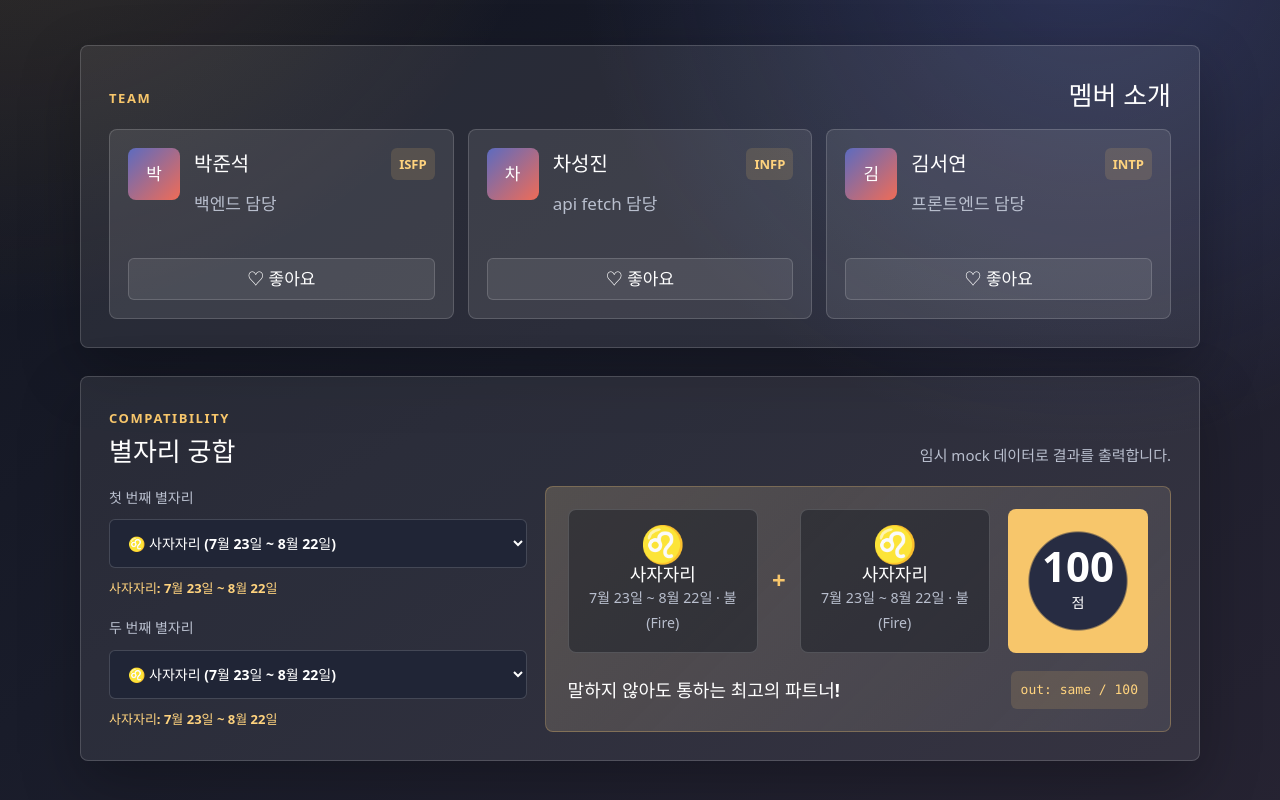
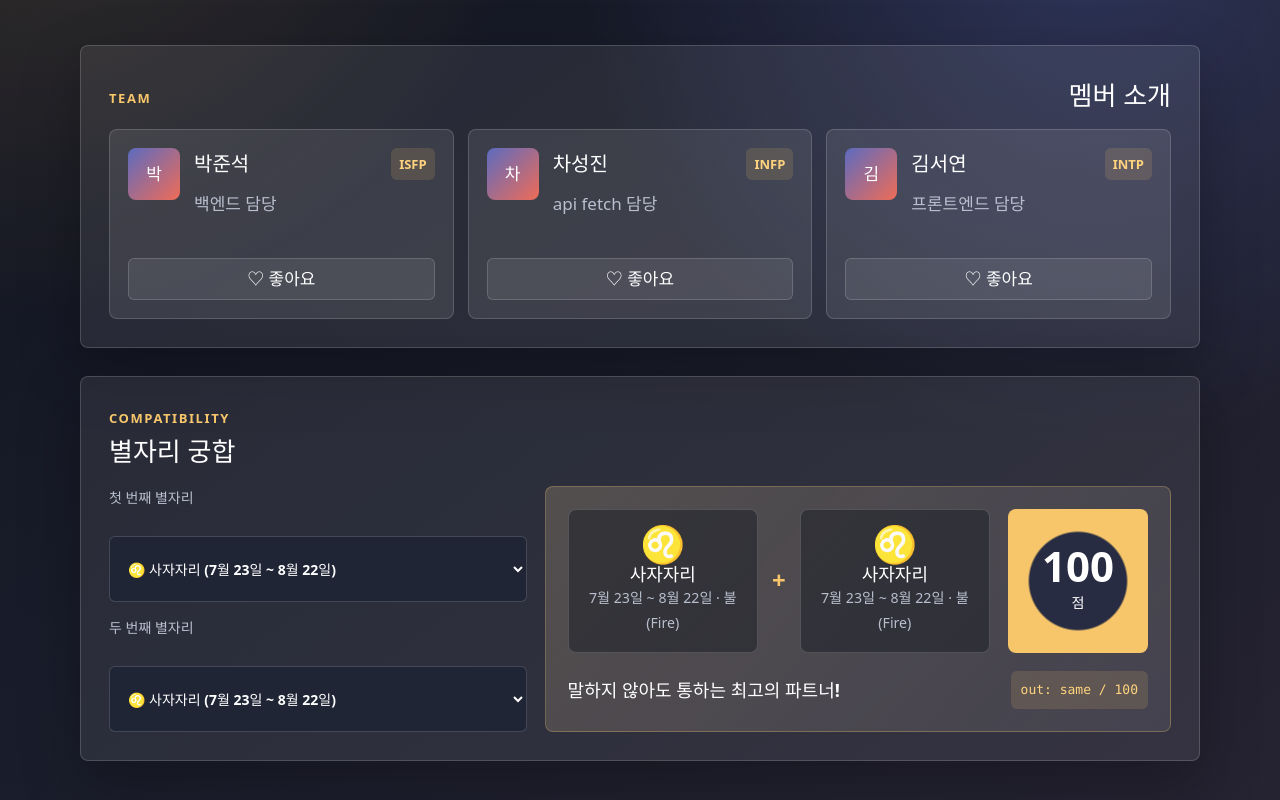
Before and after one commit to Seon-K/ParkKimCha, a React (Vite) app in the folder frontend--template/: page / in a window 1280 px wide. Shown: the part 260-1060 px from the top of the page. Built offline with nearby package versions, Linux system fonts and the light colour scheme.

Commit message:
refactor: remove unneccessary code

```diff
--- a/frontend--template/src/components/ZodiacCompatibility.tsx
+++ b/frontend--template/src/components/ZodiacCompatibility.tsx
@@ -17,8 +17,6 @@ function ZodiacCompatibility() {
   // API 응답의 name 값을 프론트 표시용 한글 라벨/심볼 데이터와 연결합니다.
   const first = getZodiacSign(result.sign1.name)
   const second = getZodiacSign(result.sign2.name)
-  const selectedFirst = getZodiacSign(firstSign)
-  const selectedSecond = getZodiacSign(secondSign)
 
   return (
     <section className="section-panel zodiac-panel" aria-labelledby="zodiac-title">
@@ -27,7 +25,6 @@ function ZodiacCompatibility() {
           <span>Compatibility</span>
           <h2 id="zodiac-title">별자리 궁합</h2>
         </div>
-        <p>임시 mock 데이터로 결과를 출력합니다.</p>
       </div>
 
       <div className="zodiac-layout">
@@ -41,9 +38,7 @@ function ZodiacCompatibility() {
                 </option>
               ))}
             </select>
-            <small className="date-range">
-              {selectedFirst.label}: {selectedFirst.dateRange}
-            </small>
+
           </label>
 
           <label>
@@ -55,9 +50,6 @@ function ZodiacCompatibility() {
                 </option>
               ))}
             </select>
-            <small className="date-range">
-              {selectedSecond.label}: {selectedSecond.dateRange}
-            </small>
           </label>
         </form>
 
```
